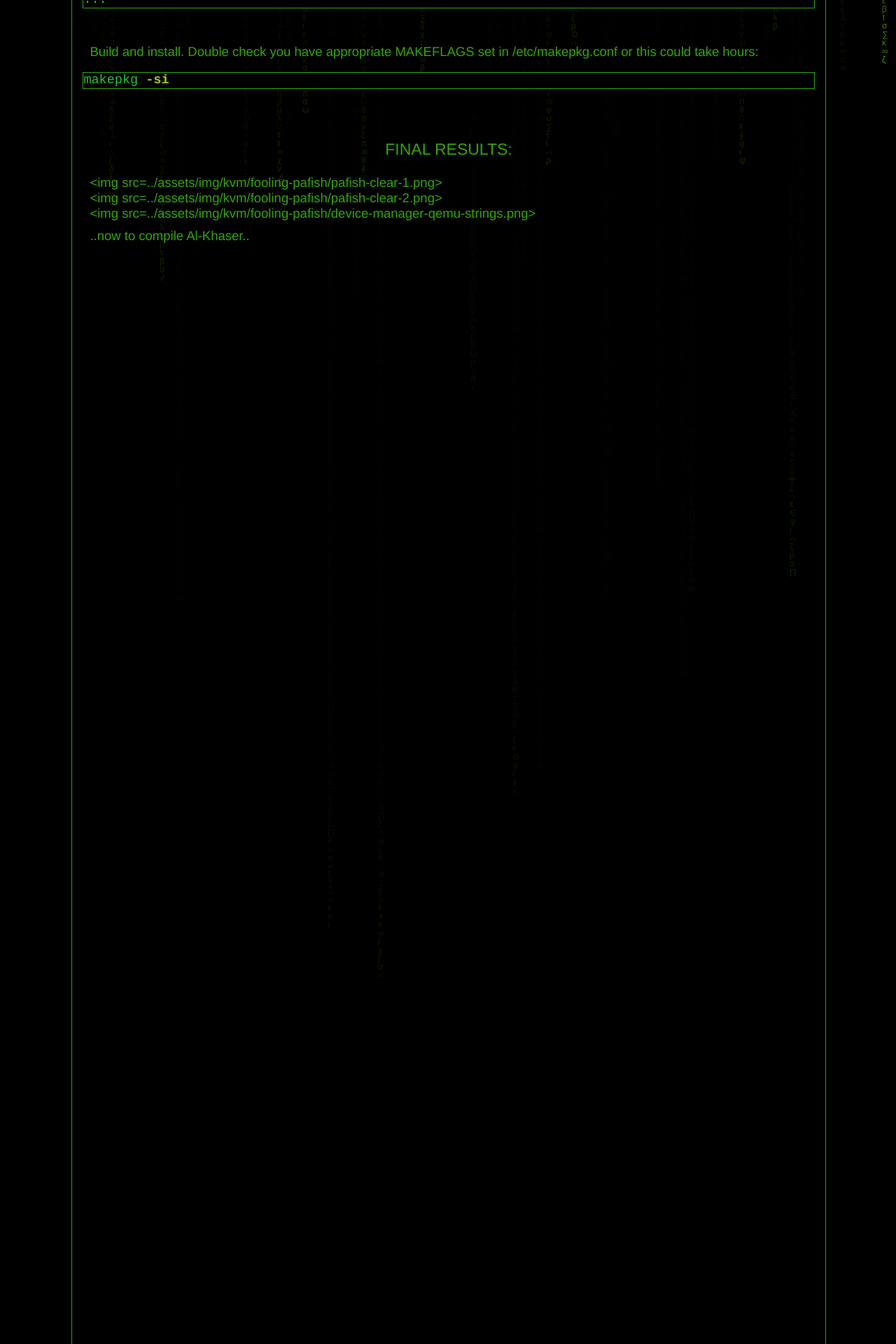
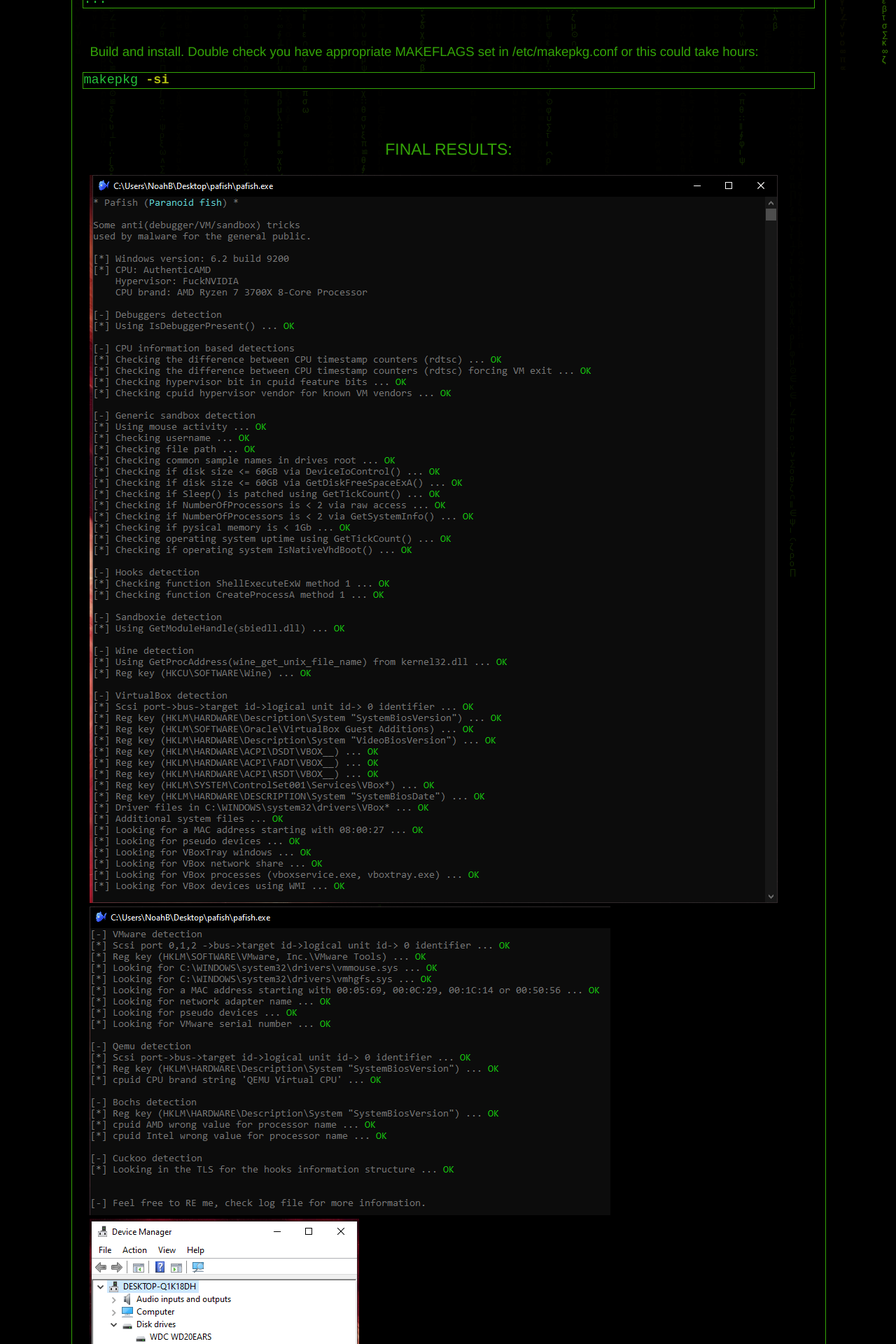
Before and after one commit to nbaertsch/nbaertsch.github.io, a Jekyll site: the page built from _posts/2020-08-19-fooling-pafsih-part-2.md, in a window 1280 px wide. Shown: the part 1287-3207 px from the top of the page at 70% size. Built offline with Jekyll 4.4.1, drawn with Linux system fonts in a browser that asks for light colours.

Commit message:
Fixed image refs.

```diff
--- a/_posts/2020-08-19-fooling-pafsih-part-2.md
+++ b/_posts/2020-08-19-fooling-pafsih-part-2.md
@@ -56,11 +56,11 @@
 <br/>
 
 # Final Results:
-<img src=../assets/img/kvm/fooling-pafish/pafish-clear-1.png>
+<img src="../assets/img/kvm/fooling-pafish/pafish-clear-1.png">
 <br/>
-<img src=../assets/img/kvm/fooling-pafish/pafish-clear-2.png>
+<img src="../assets/img/kvm/fooling-pafish/pafish-clear-2.png">
 <br/>
-<img src=../assets/img/kvm/fooling-pafish/device-manager-qemu-strings.png>
+<img src="../assets/img/kvm/fooling-pafish/device-manager-qemu-strings.png">
 <br/>
 
 ..now to compile Al-Khaser..
```
